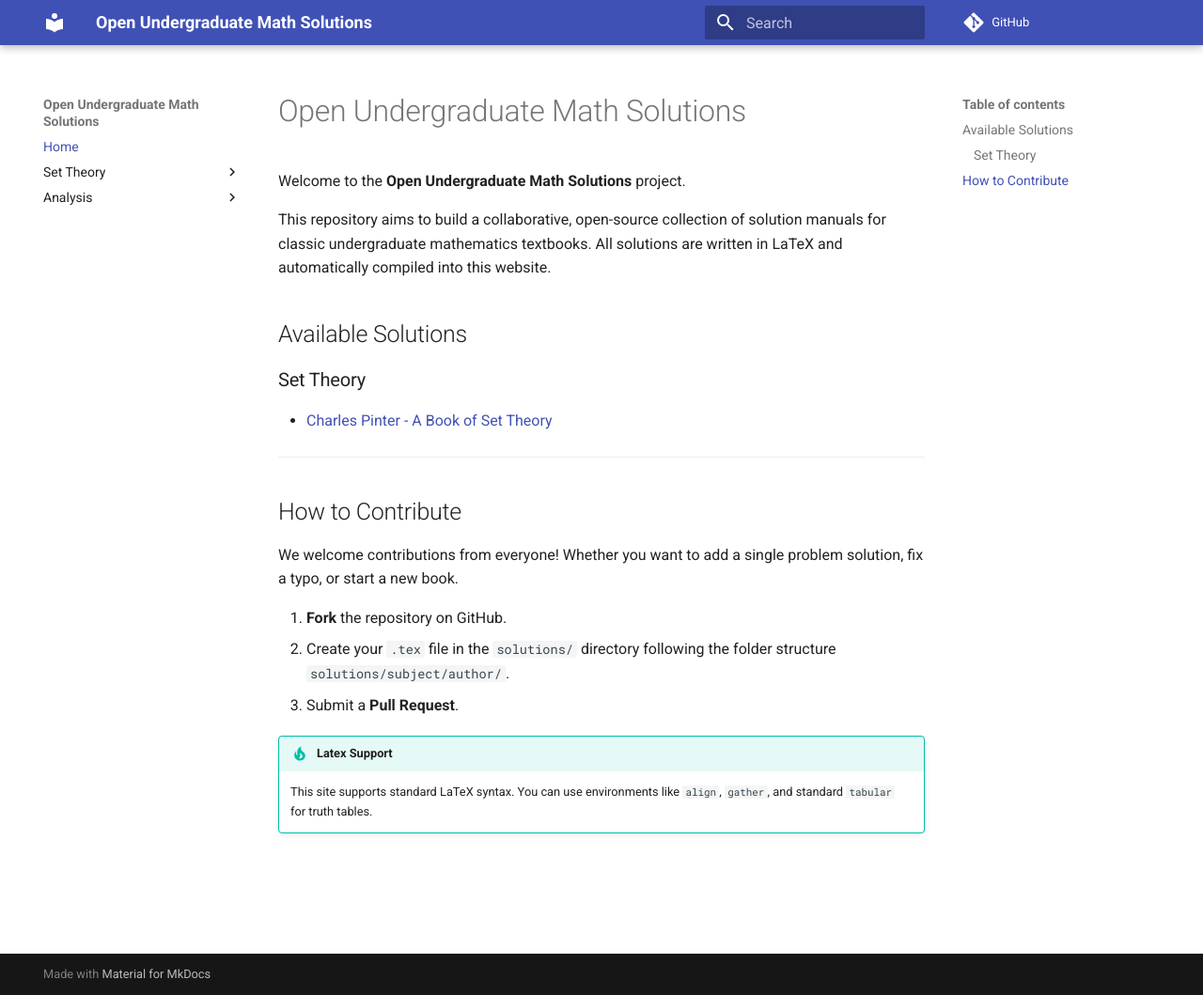
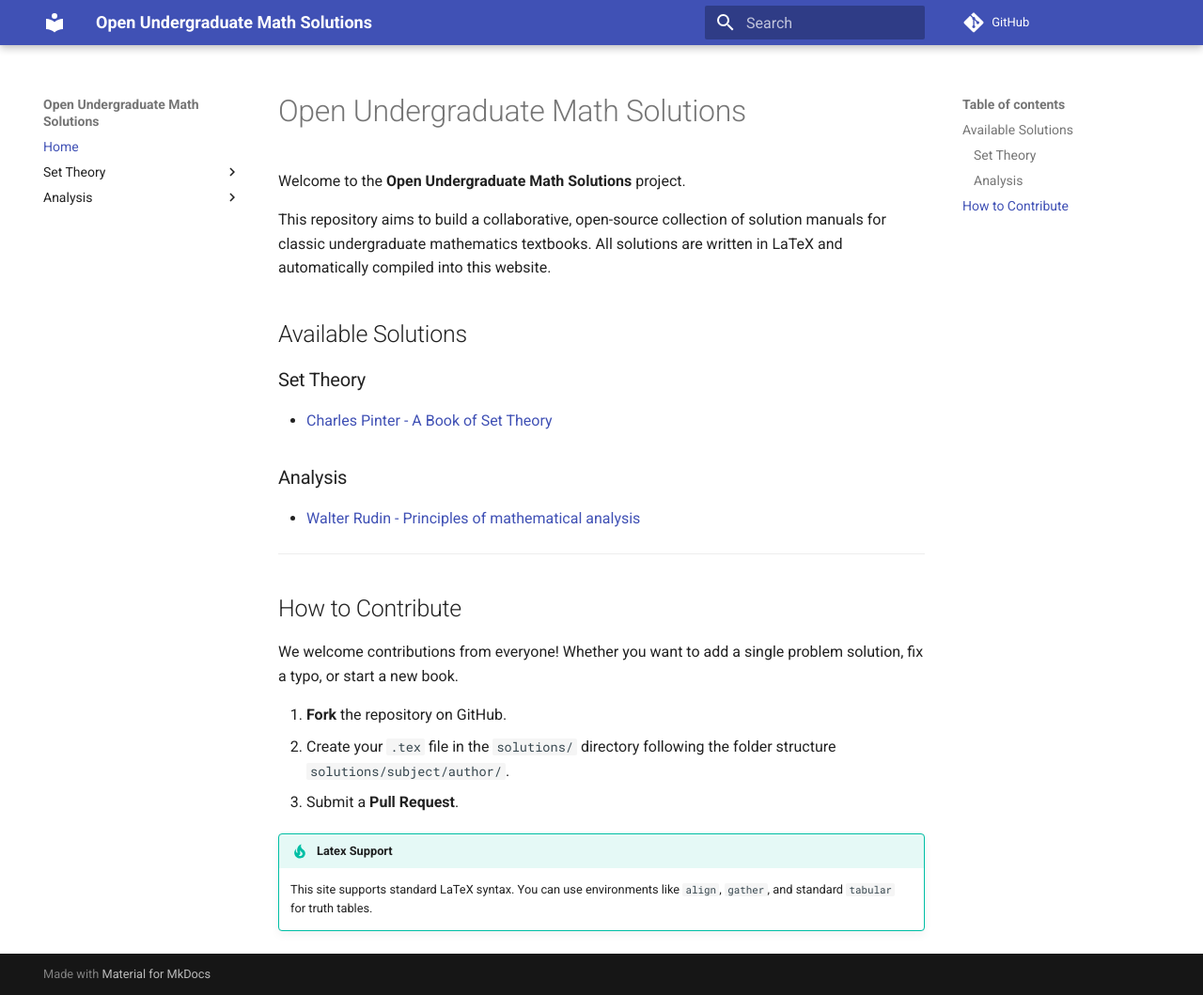
Before and after one commit to brasarlington/open-undergraduate-math-books-solutions, an MkDocs documentation site: the page built from docs/index.md, in a window 1280 px wide and 1059 px high. Shown: the whole window at 94% size. Built offline with MkDocs 1.6.1 and Material for MkDocs 9.7.7, drawn with Linux system fonts in a browser that asks for light colours; comment, search, counter and statistics services are not loaded.

Commit message:
Update index.md

```diff
--- a/docs/index.md
+++ b/docs/index.md
@@ -8,6 +8,8 @@ This repository aims to build a collaborative, open-source collection of solutio
 
 ### Set Theory
 * [Charles Pinter - A Book of Set Theory](set-theory/pinter/chapter1.md)
+### Analysis
+* [Walter Rudin - Principles of mathematical analysis](analysis/rudin/chapter1.md)
 
 ---
 
```
